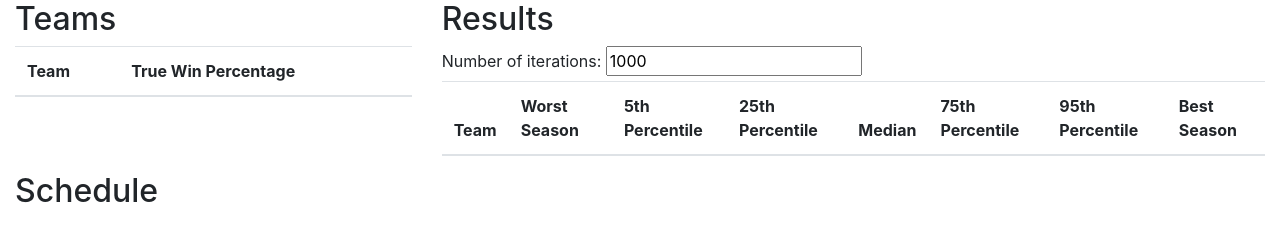
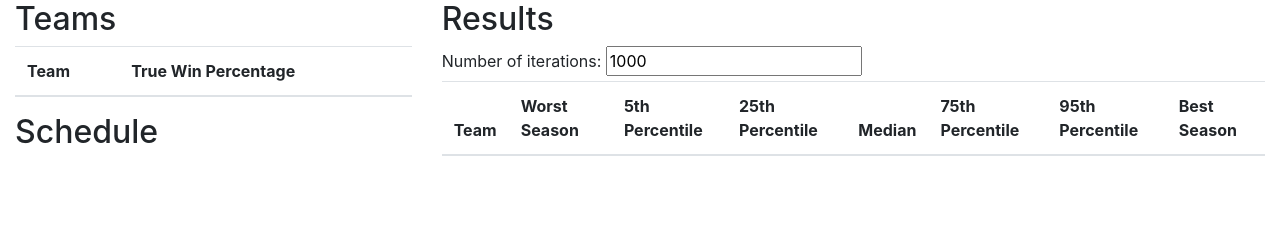
Before and after one commit to seankelly/winsim, a plain HTML site: page index.html in a window 1280 px wide. Drawn offline with nearby package versions, Linux system fonts and the light colour scheme.

Commit message:
Move Schedule into same row as Teams and Results

```diff
--- a/index.html
+++ b/index.html
@@ -19,6 +19,7 @@
                             </tr>
                         </thead>
                     </table>
+                    <h2>Schedule</h2>
                 </div>
                 <div class="col">
                     <h2>Results</h2>
@@ -40,11 +41,6 @@
                     </table>
                 </div>
             </div>
-            <div class="row">
-                <div class="col">
-                    <h2>Schedule</h2>
-                </div>
-            </div>
         </div>
         <script src="https://code.jquery.com/jquery-3.2.1.slim.min.js" integrity="sha384-KJ3o2DKtIkvYIK3UENzmM7KCkRr/rE9/Qpg6aAZGJwFDMVNA/GpGFF93hXpG5KkN" crossorigin="anonymous"></script>
         <script src="https://cdnjs.cloudflare.com/ajax/libs/popper.js/1.12.9/umd/popper.min.js" integrity="sha384-ApNbgh9B+Y1QKtv3Rn7W3mgPxhU9K/ScQsAP7hUibX39j7fakFPskvXusvfa0b4Q" crossorigin="anonymous"></script>
```
